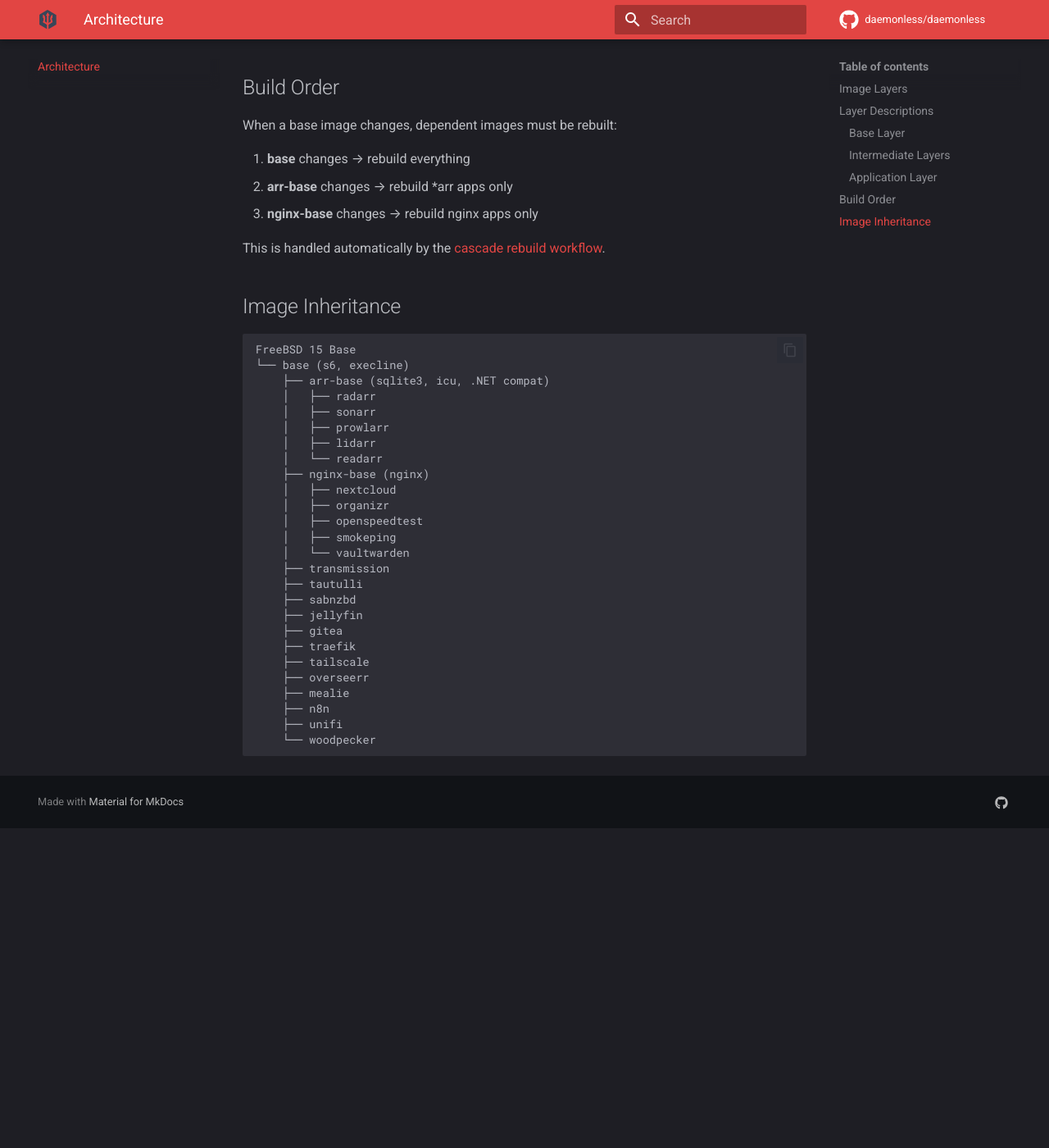
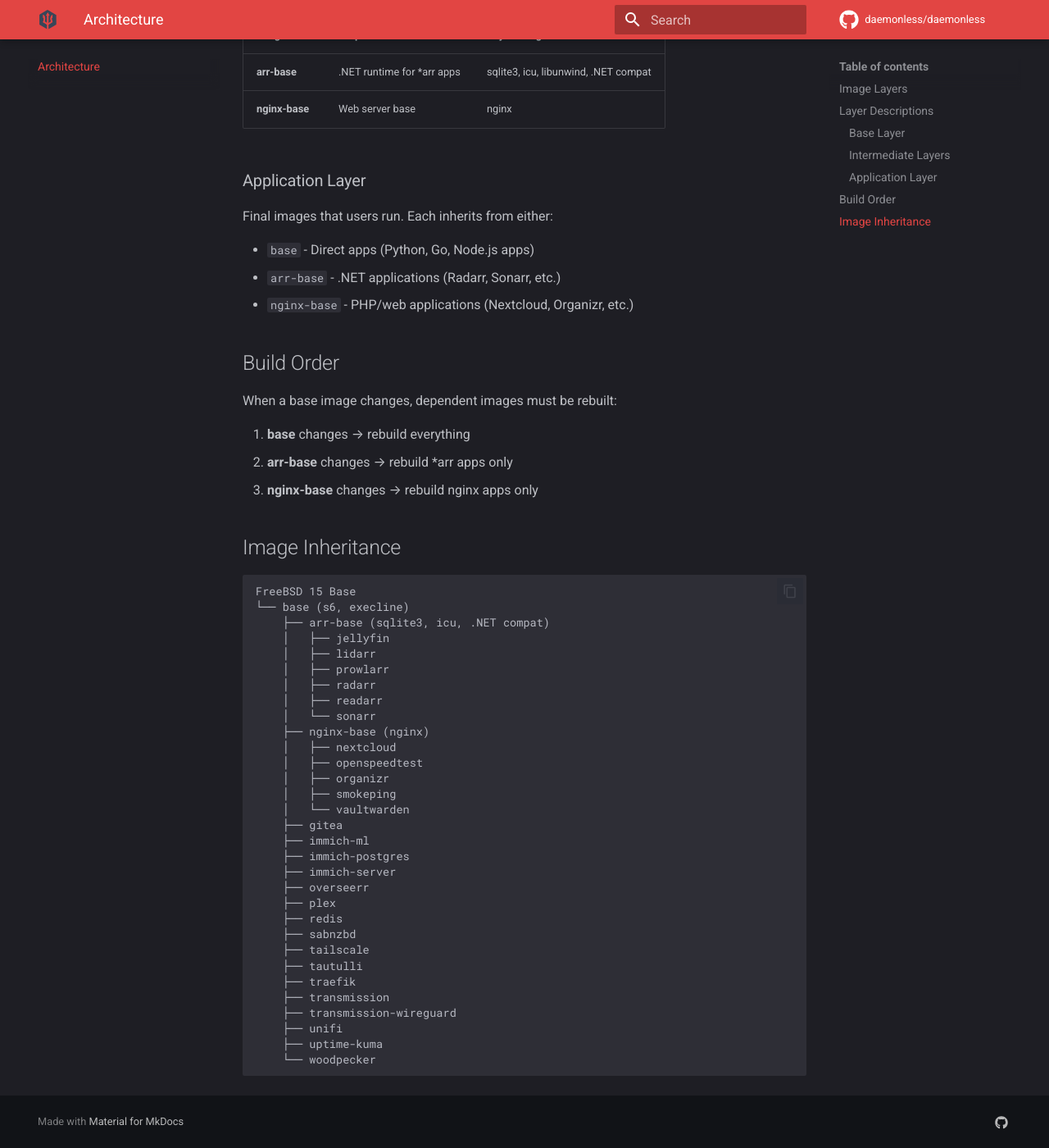
Before and after one commit to daemonless/daemonless-site-test, an MkDocs documentation site: the page built from docs/architecture.md, in a window 1280 px wide and 1400 px high, scrolled down 3097 px. Shown: the whole window at 82% size. Built offline with MkDocs 1.6.1 and Material for MkDocs 9.7.7, drawn with Linux system fonts in a browser that asks for light colours; comment, search, counter and statistics services are not loaded; before the commit the page ends 4107 px from its top, so only the background shows below that.

````diff
--- a/docs/architecture.md
+++ b/docs/architecture.md
@@ -34,10 +35,12 @@ flowchart LR
 
     subgraph base_apps["Direct Apps"]
         gitea["gitea"]
-        jellyfin["jellyfin"]
-        mealie["mealie"]
-        n8n["n8n"]
+        immich-ml["immich-ml"]
+        immich-postgres["immich-postgres"]
+        immich-server["immich-server"]
         overseerr["overseerr"]
+        plex["plex"]
+        redis["redis"]
         sabnzbd["sabnzbd"]
         tailscale["tailscale"]
         tautulli["tautulli"]
@@ -45,35 +48,67 @@ flowchart LR
         transmission["transmission"]
         transmission-wireguard["transmission-wireguard"]
         unifi["unifi"]
+        uptime-kuma["uptime-kuma"]
         woodpecker["woodpecker"]
     end
 
     %% Connections
     base --> arr-base
     base --> nginx-base
+    arr-base --> jellyfin
+    click jellyfin "images/jellyfin.md" "View jellyfin Docs"
+    arr-base --> lidarr
+    click lidarr "images/lidarr.md" "View lidarr Docs"
+    arr-base --> prowlarr
+    click prowlarr "images/prowlarr.md" "View prowlarr Docs"
     arr-base --> radarr
+    click radarr "images/radarr.md" "View radarr Docs"
+    arr-base --> readarr
+    click readarr "images/readarr.md" "View readarr Docs"
     arr-base --> sonarr
-    arr-base --> prowlarr
-    arr-base --> lidarr
-    arr-base --> readarr
+    click sonarr "images/sonarr.md" "View sonarr Docs"
+    nginx-base --> nextcloud
+    click nextcloud "images/nextcloud.md" "View nextcloud Docs"
     nginx-base --> openspeedtest
+    click openspeedtest "images/openspeedtest.md" "View openspeedtest Docs"
     nginx-base --> organizr
+    click organizr "images/organizr.md" "View organizr Docs"
     nginx-base --> smokeping
-    nginx-base --> nextcloud
+    click smokeping "images/smokeping.md" "View smokeping Docs"
     nginx-base --> vaultwarden
+    click vaultwarden "images/vaultwarden.md" "View vaultwarden Docs"
+    base --> gitea
+    click gitea "images/gitea.md" "View gitea Docs"
+    base --> immich-ml
+    click immich-ml "images/immich-ml.md" "View immich-ml Docs"
+    base --> immich-postgres
+    click immich-postgres "images/immich-postgres.md" "View immich-postgres Docs"
+    base --> immich-server
+    click immich-server "images/immich-server.md" "View immich-server Docs"
+    base --> overseerr
+    click overseerr "images/overseerr.md" "View overseerr Docs"
+    base --> plex
+    click plex "images/plex.md" "View plex Docs"
+    base --> redis
+    click redis "images/redis.md" "View redis Docs"
     base --> sabnzbd
+    click sabnzbd "images/sabnzbd.md" "View sabnzbd Docs"
+    base --> tailscale
+    click tailscale "images/tailscale.md" "View tailscale Docs"
     base --> tautulli
-    base --> jellyfin
+    click tautulli "images/tautulli.md" "View tautulli Docs"
+    base --> traefik
+    click traefik "images/traefik.md" "View traefik Docs"
     base --> transmission
+    click transmission "images/transmission.md" "View transmission Docs"
     base --> transmission-wireguard
-    base --> gitea
-    base --> tailscale
-    base --> traefik
-    base --> mealie
-    base --> n8n
-    base --> overseerr
+    click transmission-wireguard "images/transmission-wireguard.md" "View transmission-wireguard Docs"
     base --> unifi
+    click unifi "images/unifi.md" "View unifi Docs"
+    base --> uptime-kuma
+    click uptime-kuma "images/uptime-kuma.md" "View uptime-kuma Docs"
     base --> woodpecker
+    click woodpecker "images/woodpecker.md" "View woodpecker Docs"
 
     %% Styling
     classDef baseStyle fill:#ab2b28,stroke:#333,color:#fff
@@ -81,7 +116,7 @@ flowchart LR
     classDef appStyle fill:#2980b9,stroke:#333,color:#fff
     class base baseStyle
     class arr-base,nginx-base intermediateStyle
-    class radarr,sonarr,prowlarr,lidarr,readarr,openspeedtest,organizr,smokeping,nextcloud,vaultwarden,sabnzbd,tautulli,jellyfin,transmission,transmission-wireguard,gitea,tailscale,traefik,mealie,n8n,overseerr,unifi,woodpecker appStyle
+    class jellyfin,lidarr,prowlarr,radarr,readarr,sonarr,nextcloud,openspeedtest,organizr,smokeping,vaultwarden,gitea,immich-ml,immich-postgres,immich-server,overseerr,plex,redis,sabnzbd,tailscale,tautulli,traefik,transmission,transmission-wireguard,unifi,uptime-kuma,woodpecker appStyle
 ```
 
 ## Layer Descriptions
@@ -118,35 +153,38 @@ When a base image changes, dependent images must be rebuilt:
 2. **arr-base** changes → rebuild *arr apps only
 3. **nginx-base** changes → rebuild nginx apps only
 
-This is handled automatically by the [cascade rebuild workflow](https://github.com/daemonless/daemonless/blob/main/.github/workflows/trigger-cascade.yml).
-
 ## Image Inheritance
 
 ```
 FreeBSD 15 Base
 └── base (s6, execline)
     ├── arr-base (sqlite3, icu, .NET compat)
+    │   ├── jellyfin
+    │   ├── lidarr
+    │   ├── prowlarr
     │   ├── radarr
-    │   ├── sonarr
-    │   ├── prowlarr
-    │   ├── lidarr
-    │   └── readarr
+    │   ├── readarr
+    │   └── sonarr
     ├── nginx-base (nginx)
     │   ├── nextcloud
+    │   ├── openspeedtest
     │   ├── organizr
-    │   ├── openspeedtest
     │   ├── smokeping
     │   └── vaultwarden
+    ├── gitea
+    ├── immich-ml
+    ├── immich-postgres
+    ├── immich-server
+    ├── overseerr
+    ├── plex
+    ├── redis
+    ├── sabnzbd
+    ├── tailscale
+    ├── tautulli
+    ├── traefik
     ├── transmission
-    ├── tautulli
-    ├── sabnzbd
-    ├── jellyfin
-    ├── gitea
-    ├── traefik
-    ├── tailscale
-    ├── overseerr
-    ├── mealie
-    ├── n8n
+    ├── transmission-wireguard
     ├── unifi
+    ├── uptime-kuma
     └── woodpecker
 ```
--- a/mkdocs.yml
+++ b/mkdocs.yml
@@ -33,8 +33,6 @@ extra:
 extra_css:
   - stylesheets/extra.css
 
-extra_javascript:
-  - https://unpkg.com/mermaid@10/dist/mermaid.min.js
 
 markdown_extensions:
   - tables
````
Also changed, not shown: other parts of docs/architecture.md (+2 -1 lines).
